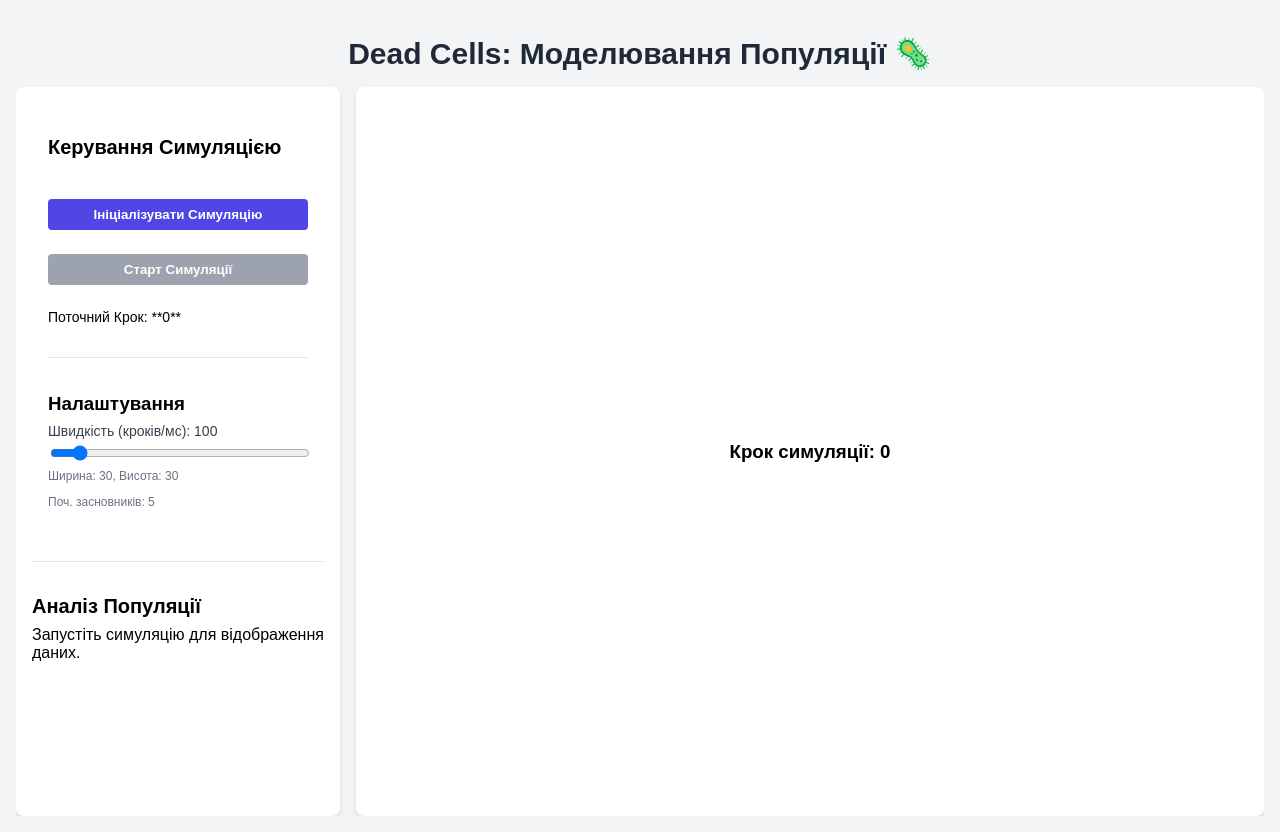
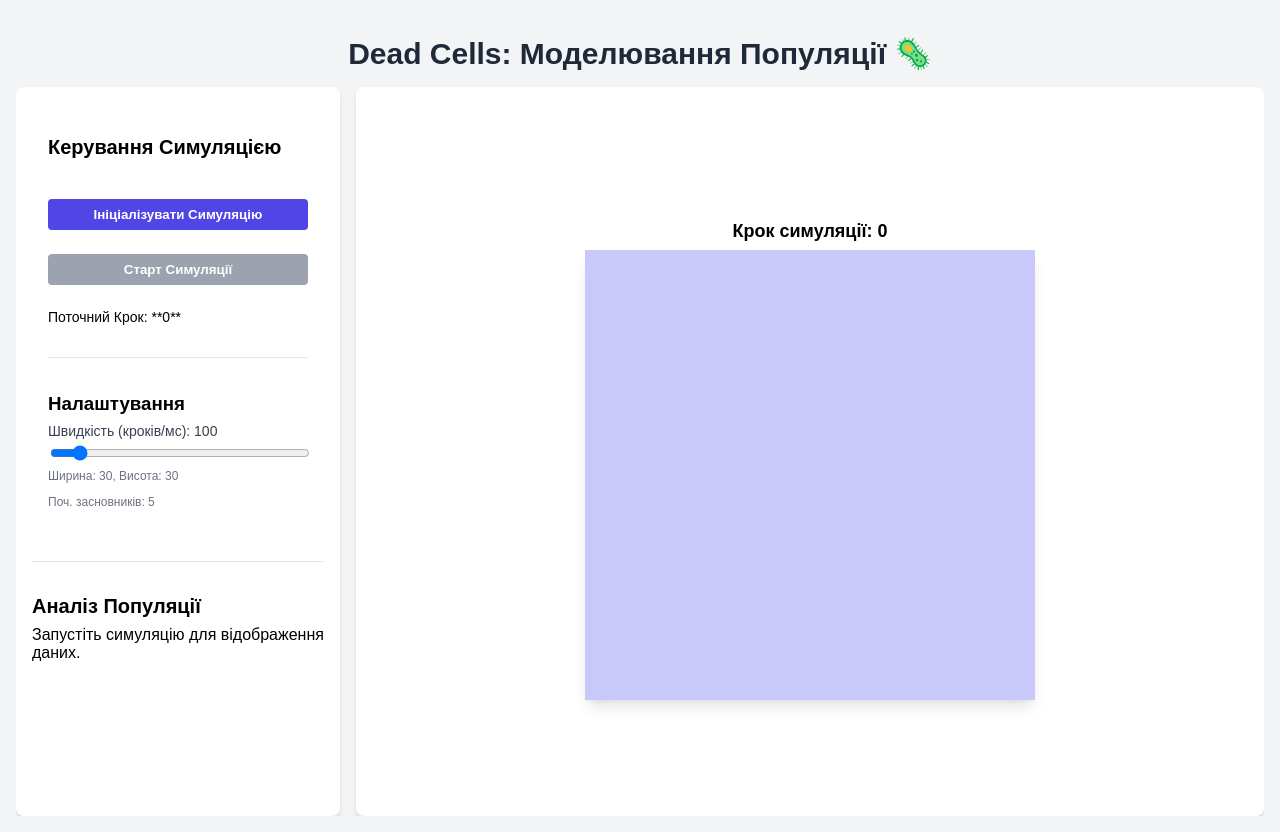
Before and after one commit to Ljqjq/dead_cells, a React (Vite) app: page / in a window 1280 px wide. Built offline with nearby package versions, Linux system fonts and the light colour scheme.

Commit message:
thank god

```diff
--- a/src/components/GridVisualizer.tsx
+++ b/src/components/GridVisualizer.tsx
@@ -1,7 +1,7 @@
 // src/components/GridVisualizer.tsx
 import React from 'react';
 import { useSelector } from 'react-redux';
-import type { RootState } from '../store/store'; // <-- ВИПРАВЛЕНО
+import type { RootState } from '../store/store';
 import { CellStateMap } from '../models/types';
 import type { GridCell } from '../models/types';
 
@@ -10,37 +10,16 @@
 
     const cellSize = 15; // Розмір клітинки в пікселях
 
-    const renderCell = (cell: GridCell) => {
-        if (cell.cell) {
-            // Клітина є
-            if (cell.cell.state === CellStateMap.DEAD) {
-                return 'bg-gray-700 opacity-50';
-            }
-            if (cell.cell.state === CellStateMap.MUTATED) {
-                return `bg-red-500 border border-red-700`;
-            }
-            // Колір здорової клітини залежить від колонії
-            return `border border-gray-900`;
-        } else {
-            // Клітина порожня - відображаємо ресурс (наприклад, Glucose)
-            const glucoseLevel = cell.nutrient.glucose.level;
-            // Масштабування для візуального відображення рівня (від 0 до 900)
-            const intensity = Math.min(900, Math.floor(glucoseLevel * 9));
-
-            // Використовуємо фіксований синій колір для фону, залежний від інтенсивності.
-            const blueValue = Math.round(255 * (intensity / 900));
-            // const hexColor = `rgb(200, 200, ${blueValue})`;
-
-            return `opacity-50`;
-        }
-    };
+    // ВИДАЛЕНО: Функцію renderCell, оскільки вона більше не використовується.
 
     return (
-        <div className="flex flex-col items-center">
-            <h3 className="text-lg font-semibold mb-2">Крок симуляції: {currentStep}</h3>
+        <div style={{ display: 'flex', flexDirection: 'column', alignItems: 'center' }}>
+            <h3 style={{ fontSize: '1.125rem', fontWeight: '600', marginBottom: '8px' }}>Крок симуляції: {currentStep}</h3>
             <div
-                className="grid shadow-xl bg-gray-200"
                 style={{
+                    display: 'grid',
+                    boxShadow: '0 10px 15px -3px rgba(0, 0, 0, 0.1), 0 4px 6px -4px rgba(0, 0, 0, 0.1)',
+                    backgroundColor: '#e5e7eb',
                     gridTemplateColumns: `repeat(${params.gridWidth}, ${cellSize}px)`,
                     gridTemplateRows: `repeat(${params.gridHeight}, ${cellSize}px)`,
                 }}
@@ -49,17 +28,28 @@
                     row.map((gridCell, x) => (
                         <div
                             key={`${x}-${y}`}
-                            className={`
-                                w-[${cellSize}px] h-[${cellSize}px]
-                            `}
                             style={{
+                                width: `${cellSize}px`,
+                                height: `${cellSize}px`,
+                                // Динамічне визначення кольору
                                 backgroundColor: gridCell.cell
                                     ? gridCell.cell.color
                                     : `rgb(200, 200, ${Math.min(255, Math.floor(gridCell.nutrient.glucose.level * 2.5))})`,
-                                ...gridCell.cell && {
+
+                                // Стилі для клітин (з бордером)
+                                ...(gridCell.cell && gridCell.cell.state !== CellStateMap.DEAD && {
                                     borderColor: '#000',
                                     borderWidth: '1px'
-                                }
+                                }),
+
+                                // Стилі для мертвих/мутованих клітин (якщо потрібно)
+                                ...(gridCell.cell && gridCell.cell.state === CellStateMap.DEAD && {
+                                    backgroundColor: 'rgba(55, 65, 81, 0.5)',
+                                }),
+                                ...(gridCell.cell && gridCell.cell.state === CellStateMap.MUTATED && {
+                                    borderColor: '#b91c1c',
+                                }),
+
                             }}
                             title={`(${x}, ${y}) O2: ${gridCell.nutrient.oxygen.level.toFixed(1)}, Glu: ${gridCell.nutrient.glucose.level.toFixed(1)}`}
                         >
--- a/src/components/SimulationPanel.tsx
+++ b/src/components/SimulationPanel.tsx
@@ -1,4 +1,4 @@
-// src/components/SimulationPanel.tsx (Повний вміст)
+// src/components/SimulationPanel.tsx (ПОВНА ВЕРСІЯ)
 import React, { useEffect, useRef, useState } from 'react';
 import { useDispatch, useSelector } from 'react-redux';
 import type { AppDispatch, RootState } from '../store/store';
@@ -7,7 +7,8 @@
 
 const SimulationPanel: React.FC = () => {
     const dispatch = useDispatch<AppDispatch>();
-    const { isRunning, currentStep, params } = useSelector((state: RootState) => state.simulation);
+    // ОНОВЛЕНО: Додаємо rootColonies для перевірки ініціалізації
+    const { isRunning, currentStep, params, rootColonies } = useSelector((state: RootState) => state.simulation);
 
     const [speed, setSpeed] = useState(params.simulationSpeedMs);
 
@@ -49,12 +50,17 @@
         dispatch(setParams({ simulationSpeedMs: newSpeed }));
     };
 
-    // Визначення класу кнопки Старт/Пауза
+    // ВИПРАВЛЕННЯ УМОВИ: Симуляція ініціалізована, якщо є кореневі колонії
+    const isInitialized = rootColonies.length > 0;
+
+    // Визначення класів
     const startPauseClass = isRunning ? 'btn-pause' : 'btn-start';
-    const disabledClass = (currentStep === 0 && !isRunning) ? 'btn-disabled' : '';
+
+    // Кнопка Старт/Пауза відключена, лише якщо симуляція ще не ініціалізована І не запущена.
+    const isDisabled = !isInitialized && !isRunning;
 
     return (
-        <div style={{ padding: '16px', display: 'flex', flexDirection: 'column', gap: '16px' }}> {/* p-4 space-y-4 */}
+        <div style={{ padding: '16px', display: 'flex', flexDirection: 'column', gap: '16px' }}>
             <h2 style={{ fontSize: '1.25rem', fontWeight: 'bold' }}>Керування Симуляцією</h2>
 
             <button
@@ -66,8 +72,8 @@
 
             <button
                 onClick={handleToggle}
-                className={`panel-button ${startPauseClass} ${disabledClass}`}
-                disabled={currentStep === 0 && !isRunning}
+                className={`panel-button ${startPauseClass} ${isDisabled ? 'btn-disabled' : ''}`}
+                disabled={isDisabled}
             >
                 {isRunning ? 'Пауза' : 'Старт Симуляції'}
             </button>
@@ -79,7 +85,6 @@
             <div className="panel-setting-group">
                  <h3 className="panel-setting-title">Налаштування</h3>
 
-                 {/* Повзунок швидкості */}
                  <label className="label-text">
                     Швидкість (кроків/мс): {speed}
                  </label>
@@ -92,7 +97,6 @@
                     className="range-input"
                  />
 
-                 {/* Інші параметри */}
                  <p className="text-xs" style={{ marginTop: '8px' }}>Ширина: {params.gridWidth}, Висота: {params.gridHeight}</p>
                  <p className="text-xs">Поч. засновників: {params.initialCellCount}</p>
             </div>
```
